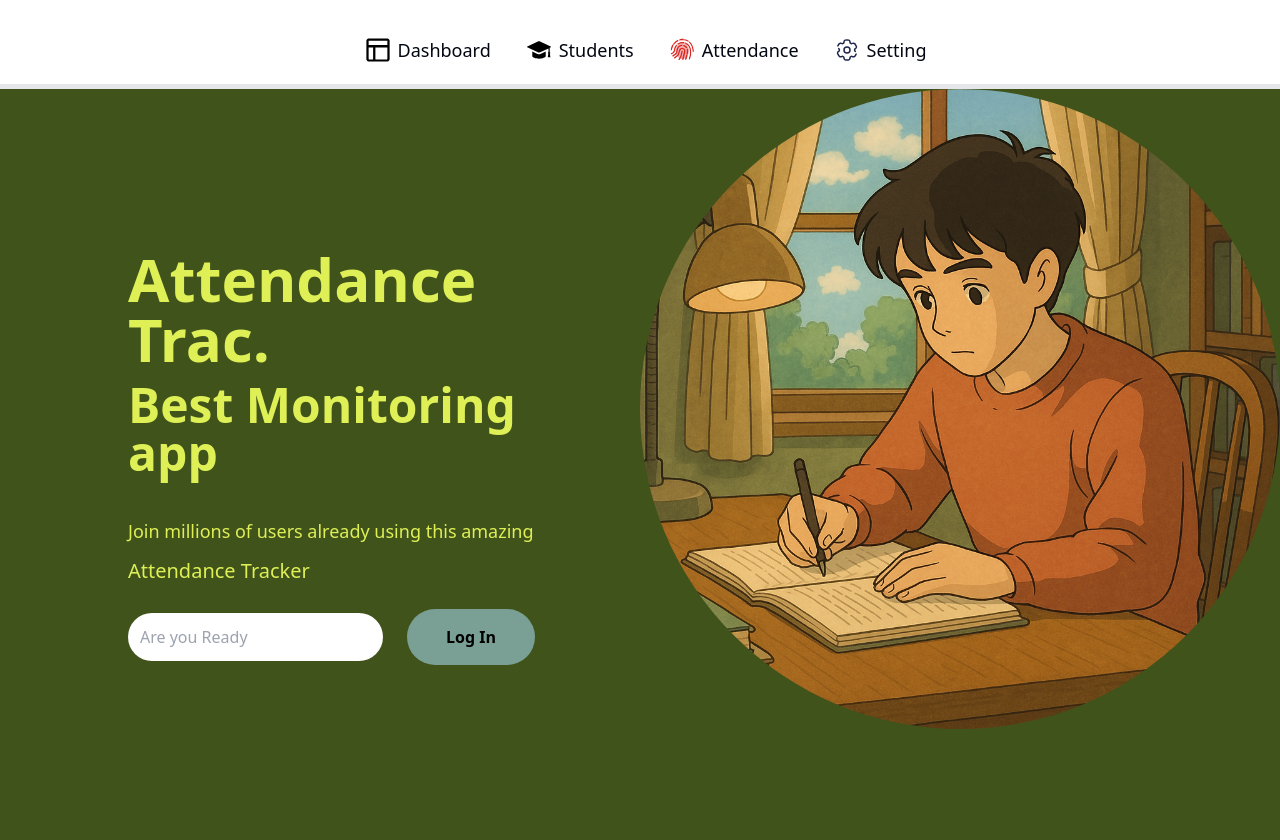
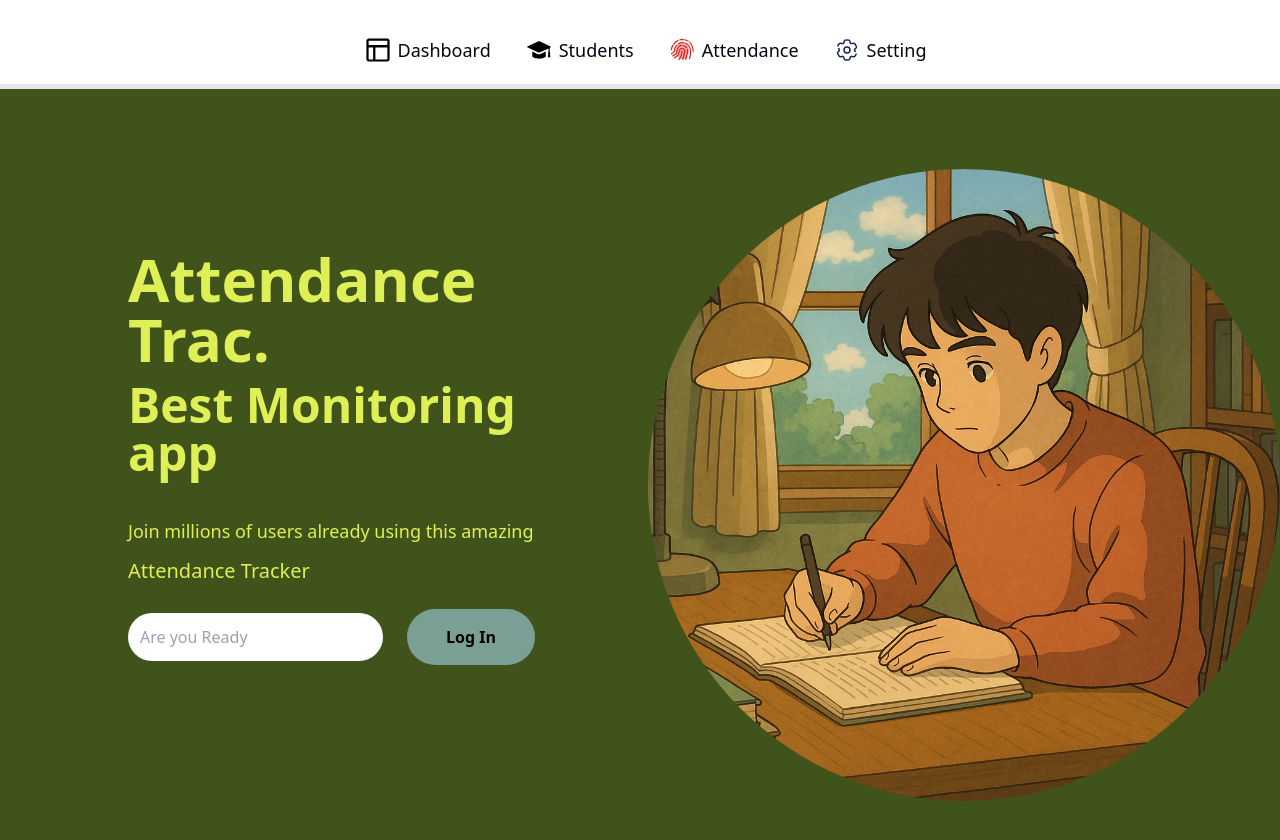
Before and after one commit to kumail-ahmad/Attendance, a Next.js app: page / in a window 1280 px wide. Shown: the top 840 px of the page. Built offline with nearby package versions, Linux system fonts and the light colour scheme.

Commit message:
more designing

```diff
--- a/app/page.js
+++ b/app/page.js
@@ -47,7 +47,7 @@ export default function Home() {
             </div>
           </div>
         </div>
-        <div className="">
+        <div className="imageofmobile hidden md:block  mt-20 ml-2">
           <Image
             alt="no image"
             width={482}
```
